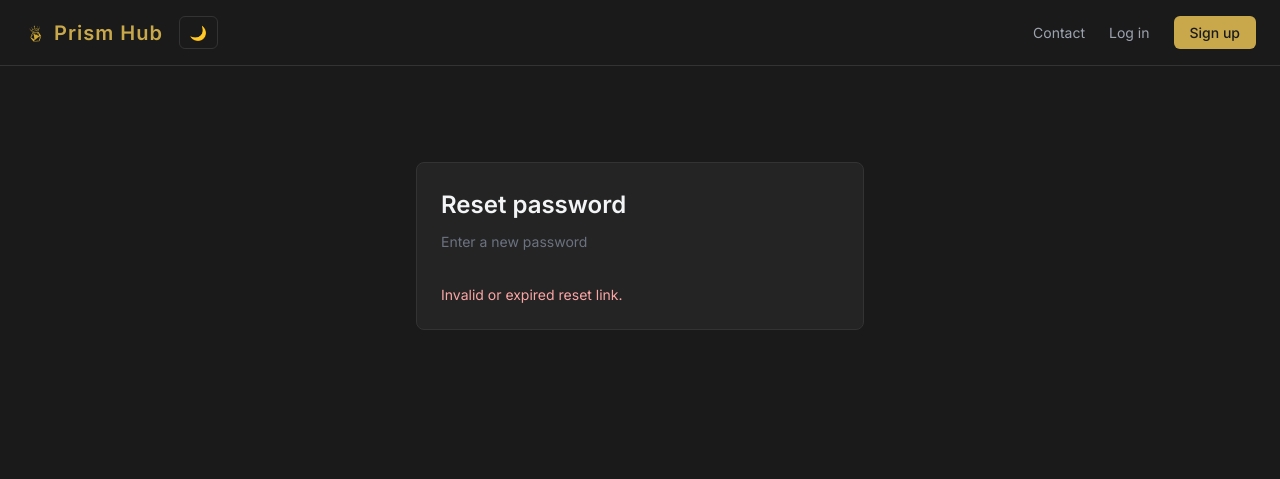
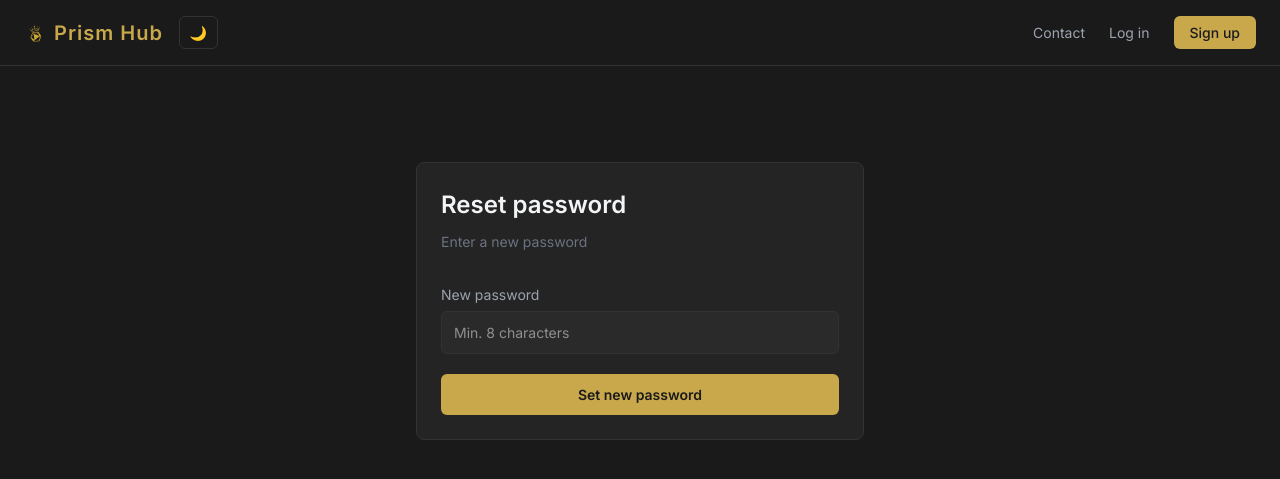
Before and after one commit to prismhub-dev/prism-hub, a Flask app: page /reset-password in a window 1280 px wide. Shown: the top 479 px of the page. Run offline with Flask 3, Linux system fonts and the light colour scheme; style sheets or scripts are compiled from the project's sources; some libraries are stand-ins or nearby versions.

Commit message:
Reset password debug/fix

```diff
--- a/app.py
+++ b/app.py
@@ -26,6 +26,14 @@ supabase: Client = create_client(
     os.getenv('SUPABASE_URL'),
     os.getenv('SUPABASE_KEY')
 )
+
+# ─── Template Context ─────────────────────────────────────────────
+@app.context_processor
+def inject_supabase_config():
+    return {
+        'SUPABASE_URL': os.getenv('SUPABASE_URL'),
+        'SUPABASE_ANON_KEY': os.getenv('SUPABASE_ANON_KEY')  # Use ANON key here
+    }
 
 login_manager = LoginManager()
 login_manager.init_app(app)
@@ -1119,17 +1127,9 @@ def forgot_password():
 
 @app.route('/reset-password', methods=['GET', 'POST'])
 def reset_password():
-    if request.method == 'POST':
-        new_password = request.form.get('password', '')
-        access_token = request.form.get('access_token', '')
-        if len(new_password) < 8:
-            return render_template('reset_password.html', error='Password must be at least 8 characters.')
-        try:
-            supabase.auth.update_user({"password": new_password}, access_token)
-            return render_template('reset_password.html', success=True)
-        except Exception as e:
-            return render_template('reset_password.html', error=str(e))
-    return render_template('reset_password.html')
+    success = request.args.get('success') == '1'
+    error = None
+    return render_template('reset_password.html', success=success, error=error)
 
 with app.app_context():
     db.create_all()
--- a/templates/base.html
+++ b/templates/base.html
@@ -7,6 +7,7 @@
     <link href="https://fonts.googleapis.com/css2?family=Inter:wght@300;400;500;600&family=Poppins:wght@300;400;500;600&family=Space+Grotesk:wght@300;400;500;600&family=Merriweather:wght@300;400;700&display=swap" rel="stylesheet">
     <link rel="stylesheet" href="{{ url_for('static', filename='css/main.css') }}">
     <link rel="icon" type="image/png" href="{{ url_for('static', filename='img/favicon.png') }}">
+    <script src="https://cdn.jsdelivr.net/npm/@supabase/supabase-js@2"></script>
 </head>
 <body style="font-family: '{{ current_user.font_family if current_user.is_authenticated and current_user.settings and current_user.settings.font_family else 'Inter' }}', sans-serif">
     <nav>
@@ -86,6 +87,19 @@
     </div>
 
     <script src="{{ url_for('static', filename='js/main.js') }}"></script>
+
+    <!-- Supabase Global Client -->
+    <script>
+        window.supabase = window.supabase || {};
+        if (!window.supabaseClient) {
+            window.supabaseClient = window.supabase.createClient(
+                "{{ SUPABASE_URL }}",
+                "{{ SUPABASE_ANON_KEY }}"
+            );
+        }
+    </script>
+
     {% block scripts %}{% endblock %}
 </body>
+</body>
 </html>
--- a/templates/reset_password.html
+++ b/templates/reset_password.html
@@ -5,23 +5,34 @@
         <h1 class="auth-title">Reset password</h1>
 
         {% if success %}
-        <div style="background:rgba(74,222,128,0.1);border:1px solid rgba(74,222,128,0.2);border-radius:0.5rem;padding:1rem 1.25rem;color:#4ade80;font-size:0.875rem;margin-bottom:1rem">
+        <div class="alert alert-success">
             Password updated successfully.
         </div>
         <p class="auth-link"><a href="{{ url_for('login') }}">Log in now</a></p>
         {% else %}
+
         {% if error %}
-        <div style="background:rgba(239,68,68,0.1);border:1px solid rgba(239,68,68,0.3);border-radius:0.5rem;padding:1rem 1.25rem;color:#fca5a5;font-size:0.875rem;margin-bottom:1rem">{{ error }}</div>
+        <div class="alert alert-error">{{ error }}</div>
         {% endif %}
+
         <p class="auth-subtitle">Enter a new password</p>
-        <form method="POST" id="reset-form">
-            <input type="hidden" name="access_token" id="access_token">
+
+        <div id="error-message" class="alert alert-error" style="display: none;"></div>
+
+        <form id="reset-form">
             <div class="form-group">
                 <label for="password">New password</label>
-                <input type="password" id="password" name="password" placeholder="Min. 8 characters" required minlength="8">
+                <input
+                    type="password"
+                    id="password"
+                    name="password"
+                    placeholder="Min. 8 characters"
+                    required
+                    minlength="8">
             </div>
-            <button type="submit" class="btn-primary">Set new password</button>
+            <button type="submit" class="btn-primary" id="submit-btn">Set new password</button>
         </form>
+
         {% endif %}
     </div>
 </div>
@@ -29,13 +40,70 @@
 
 {% block scripts %}
 <script>
-const hash = window.location.hash.substring(1);
-const params = new URLSearchParams(hash);
-const token = params.get('access_token');
-if (token) {
-    document.getElementById('access_token').value = token;
-} else {
-    document.getElementById('reset-form').innerHTML = '<p style="color:#fca5a5;font-size:0.875rem">Invalid or expired reset link.</p>';
-}
+    let supabaseClient = null;
+
+    async function initSupabase() {
+        if (typeof window.supabase === 'undefined') {
+            showError("Supabase client not loaded.");
+            return false;
+        }
+
+        supabaseClient = window.supabase.createClient(
+            "{{ SUPABASE_URL }}",
+            "{{ SUPABASE_ANON_KEY }}"
+        );
+        return true;
+    }
+
+    function showError(msg) {
+        const errDiv = document.getElementById('error-message');
+        errDiv.textContent = msg;
+        errDiv.style.display = 'block';
+    }
+
+    async function handleReset(e) {
+        e.preventDefault();
+
+        const password = document.getElementById('password').value.trim();
+        const submitBtn = document.getElementById('submit-btn');
+
+        if (password.length < 8) {
+            showError("Password must be at least 8 characters.");
+            return;
+        }
+
+        submitBtn.disabled = true;
+        submitBtn.textContent = "Updating...";
+
+        try {
+            const { error } = await supabaseClient.auth.updateUser({ password: password });
+
+            if (error) throw error;
+
+            // Success - redirect with query param
+            window.location.href = "{{ url_for('reset_password') }}?success=1";
+
+        } catch (err) {
+            showError(err.message || "Failed to reset password. The link may have expired.");
+            submitBtn.disabled = false;
+            submitBtn.textContent = "Set new password";
+        }
+    }
+
+    // Initialize on page load
+    window.onload = async () => {
+        const initialized = await initSupabase();
+        if (!initialized) return;
+
+        // Check if we have a valid session (from the magic link)
+        const { data, error } = await supabaseClient.auth.getSession();
+
+        if (error || !data.session) {
+            showError("Auth session missing! Please use the link from your email again.");
+        }
+
+        // Attach form handler
+        document.getElementById('reset-form').addEventListener('submit', handleReset);
+    };
 </script>
 {% endblock %}
```
